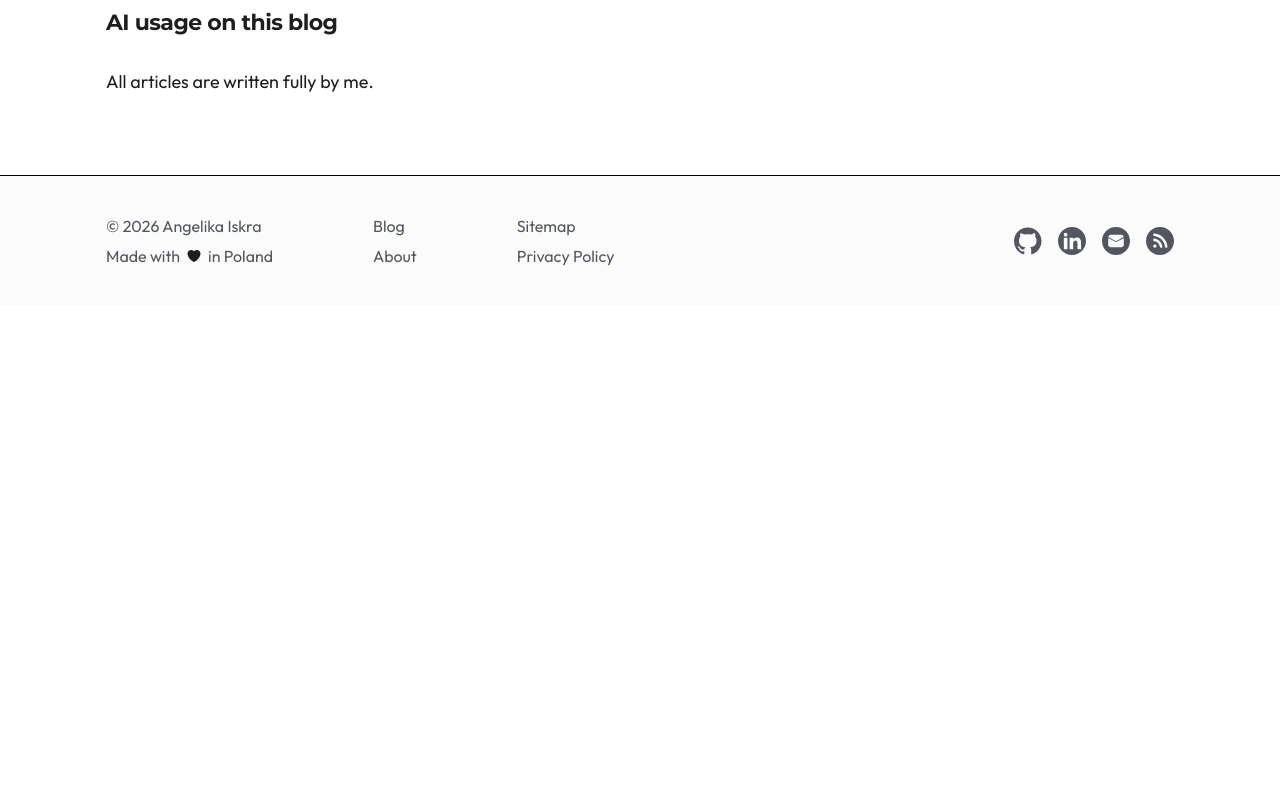
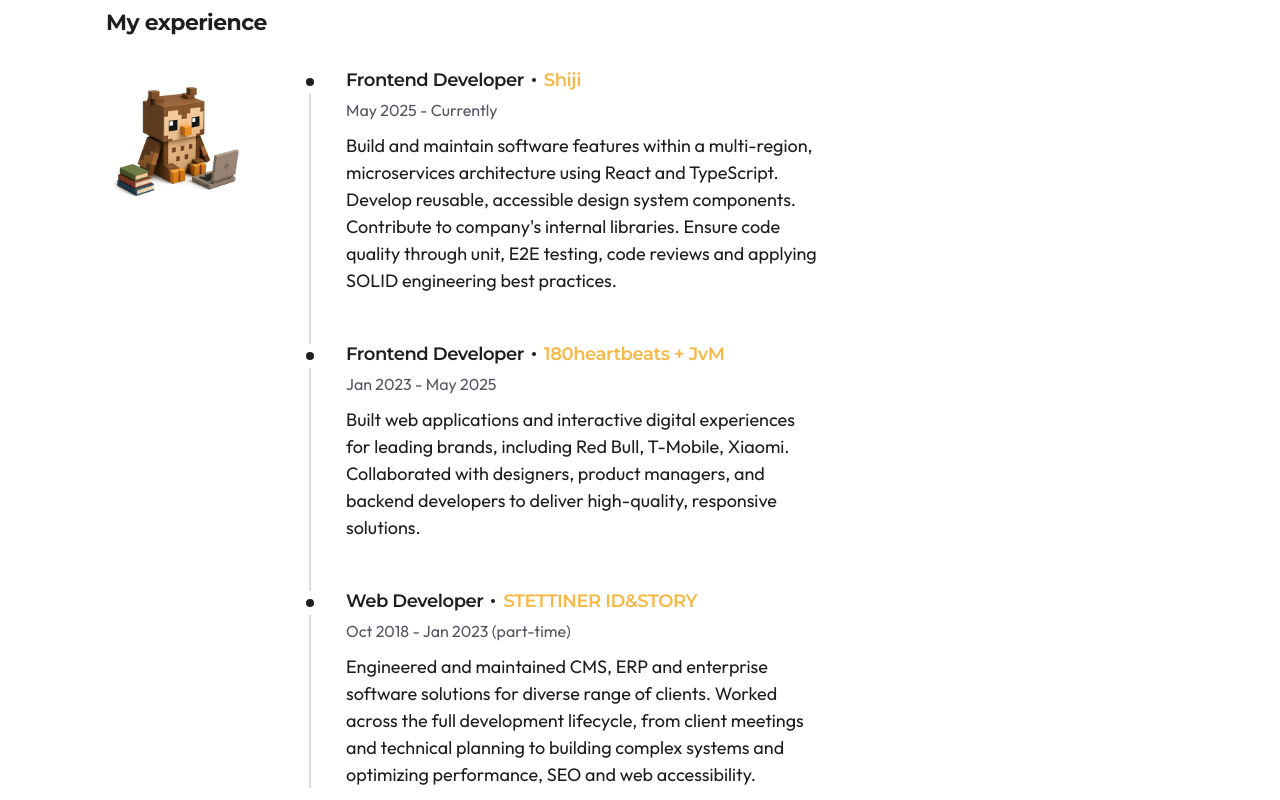
Before and after one commit to angelikaiskra/personal-blog, a Next.js app: page /about in a window 1280 px wide. Shown: the part 1320-2120 px from the top of the page. Before the commit the page ends 1626 px from the top, so only its background shows below. Built offline with nearby package versions, Linux system fonts and the light colour scheme.

Commit message:
feat: add my experience section on about page

```diff
--- /dev/null
+++ b/src/features/about-me/components/experience-timeline.tsx
@@ -0,0 +1,75 @@
+import type { ComponentPropsWithoutRef } from 'react';
+
+import { Text } from '@/components/ui/text';
+import { cn } from '@/lib/utils';
+import { Heading } from '@/components/ui/heading';
+
+interface Experience {
+  role: string;
+  company: string;
+  period: string;
+  description: string;
+}
+
+const experiences = [
+  {
+    role: 'Frontend Developer',
+    company: 'Shiji',
+    period: 'May 2025 - Currently',
+    description:
+      "Build and maintain software features within a multi-region, microservices architecture using React and TypeScript. Develop reusable, accessible design system components. Contribute to company's internal libraries. Ensure code quality through unit, E2E testing, code reviews and applying SOLID engineering best practices.",
+  },
+  {
+    role: 'Frontend Developer',
+    company: '180heartbeats + JvM',
+    period: 'Jan 2023 - May 2025',
+    description:
+      'Built web applications and interactive digital experiences for leading brands, including Red Bull, T-Mobile, Xiaomi. Collaborated with designers, product managers, and backend developers to deliver high-quality, responsive solutions.',
+  },
+  {
+    role: 'Web Developer',
+    company: 'STETTINER ID&STORY',
+    period: 'Oct 2018 - Jan 2023 (part-time)',
+    description:
+      'Engineered and maintained CMS, ERP and enterprise software solutions for diverse range of clients. Worked across the full development lifecycle, from client meetings and technical planning to building complex systems and optimizing performance, SEO and web accessibility.',
+  },
+] as const satisfies readonly Experience[];
+
+type ExperienceTimelineProps = Omit<ComponentPropsWithoutRef<'ol'>, 'children'>;
+
+export function ExperienceTimeline({ className, ...props }: ExperienceTimelineProps) {
+  return (
+    <ol className={cn('flex max-w-128 flex-col', className)} {...props}>
+      {experiences.map(({ role, company, period, description }) => (
+        <li key={`${company}-${period}`} className="group relative pb-10 pl-8 last:pb-0 sm:pb-12 sm:pl-10">
+          <span aria-hidden className="absolute top-0 bottom-0 left-0.75 w-0.5 bg-muted-hover group-first:top-3.5" />
+          <span
+            aria-hidden
+            className="absolute top-2.5 left-0 size-2 rounded-full bg-foreground ring-8 ring-background dark:ring-14"
+          />
+          <h3>
+            <span className="whitespace-nowrap">
+              <Heading variant="body" className="font-semibold dark:font-semibold">
+                {role}
+              </Heading>
+              <span
+                className="mx-2 -mt-1 inline-block size-1 rounded-full bg-foreground align-middle"
+                aria-hidden="true"
+              />
+            </span>
+            <wbr />
+            <Heading variant="body" className="font-semibold whitespace-nowrap text-primary dark:font-semibold">
+              {company}
+            </Heading>
+          </h3>
+          <Text as="p" variant="base" color="muted" className="mt-2">
+            {period}
+          </Text>
+          <Text as="p" className="mt-3 leading-normal">
+            {description}
+          </Text>
+        </li>
+      ))}
+    </ol>
+  );
+}
--- a/src/features/about-me/views/about me-view.tsx
+++ b/src/features/about-me/views/about me-view.tsx
@@ -3,6 +3,7 @@ import { MaxWidthContainer } from '@/components/ui/max-width-container';
 import { Text } from '@/components/ui/text';
 import Image from 'next/image';
 
+import { ExperienceTimeline } from '../components/experience-timeline';
 import { TechnologiesGrid } from '../components/technologies-grid';
 import { Link } from '@/components/ui/link';
 
@@ -51,6 +52,16 @@ export function AboutMeView() {
       </section>
       <section className="mt-20 sm:mt-24">
         <Heading as="h2" variant="h2" className="font-bold">
+          My experience
+        </Heading>
+
+        <div className="mt-6 flex flex-col items-center gap-y-10 sm:mt-8 lg:grid lg:grid-cols-[auto_1fr] lg:items-start lg:gap-x-14">
+          <ExperienceTimeline className="self-stretch lg:order-last" />
+          <Image src="/owl.png" width={400} height={400} className="h-auto w-40 max-sm:hidden lg:w-36" alt="" />
+        </div>
+      </section>
+      <section className="mt-20 sm:mt-24">
+        <Heading as="h2" variant="h2" className="font-bold">
           AI usage on this blog
         </Heading>
 
```
Also changed, not shown: public/owl.png (added).
